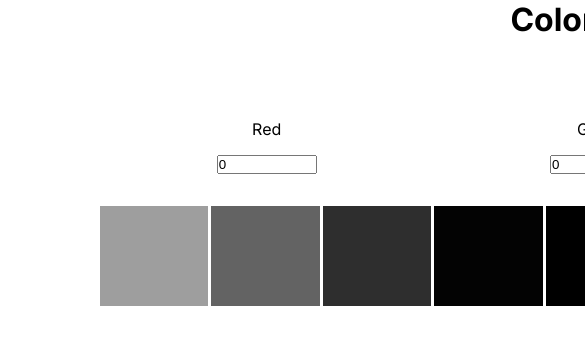
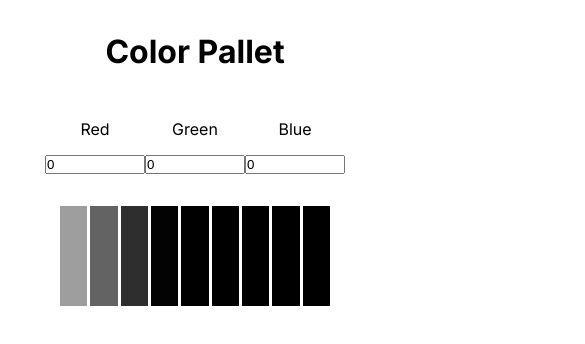
Before and after one commit to danheecho1/MP_color-pallet, a Next.js app: page / in a window 390 px wide. Shown: the top 344 px of the page, 585 px wide, since content can reach past the window. Built offline with nearby package versions, Linux system fonts and the light colour scheme.

Commit message:
Quick update with media queries for testing.

```diff
--- a/app/globals.css
+++ b/app/globals.css
@@ -17,3 +17,9 @@ body {
 	align-items: center;
   text-align: center;
 }
+
+@media screen and (max-width: 768px) {
+  body {
+    width: 90vw;
+  }
+}
--- a/app/page.jsx
+++ b/app/page.jsx
@@ -4,7 +4,7 @@ import styles from "./page.module.css";
 export default function Home() {
 	return (
 		<main>
-			<h1>Color Pallet</h1>
+			<h1 className={styles.heading}>Color Pallet</h1>
 				<Inputs />
 				<Pallet />
 		</main>
--- a/app/page.module.css
+++ b/app/page.module.css
@@ -2,3 +2,9 @@
 	margin: 1em 0;
 	font-size: 3.5rem;
 }
+
+@media screen and (max-width: 768px) {
+	.heading {
+		font-size: 2rem;
+	}
+}
--- a/components/Inputs.module.css
+++ b/components/Inputs.module.css
@@ -1,7 +1,7 @@
 .colorInput {
 	display: flex;
 	justify-content: space-around;
-	margin-top: 5em;
+	margin-top: 3em;
 }
 
 .colorInput div {
--- a/components/Pallet.module.css
+++ b/components/Pallet.module.css
@@ -3,7 +3,7 @@
 	display: grid;
 	grid-template-columns: repeat(9, 1fr);
 	gap: 3px;
-	margin-top: 2em;
+	margin: 2em auto;
 }
 
 .pallet div {
@@ -48,3 +48,13 @@
 .pallet div:nth-child(9) {
 	background-color: color-mix(in oklab, var(--clr-base) 30%, black);
 }
+
+@media screen and (max-width: 768px) {
+	.pallet {
+		width: 90%;
+	}
+	.pallet div {
+		width: 100%;
+		height: 100px;
+	}
+}
```
